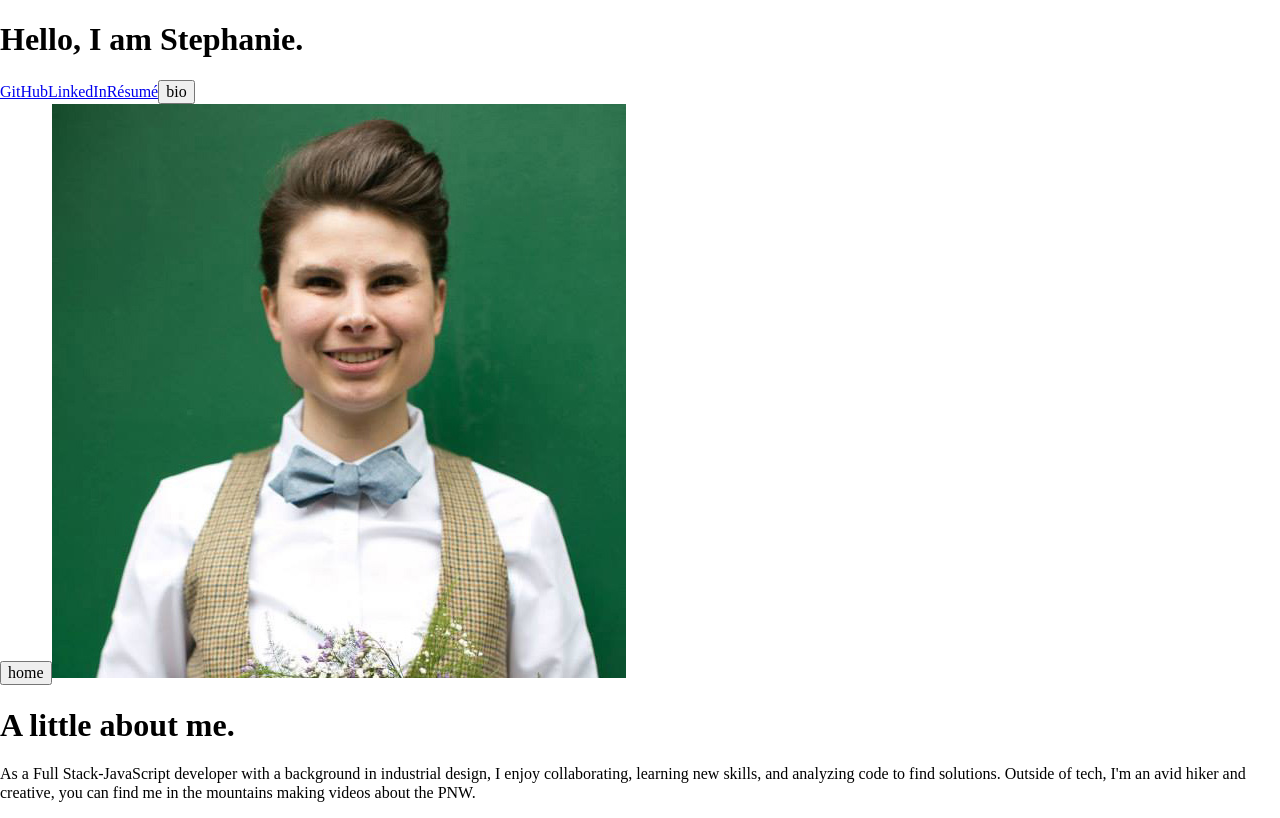
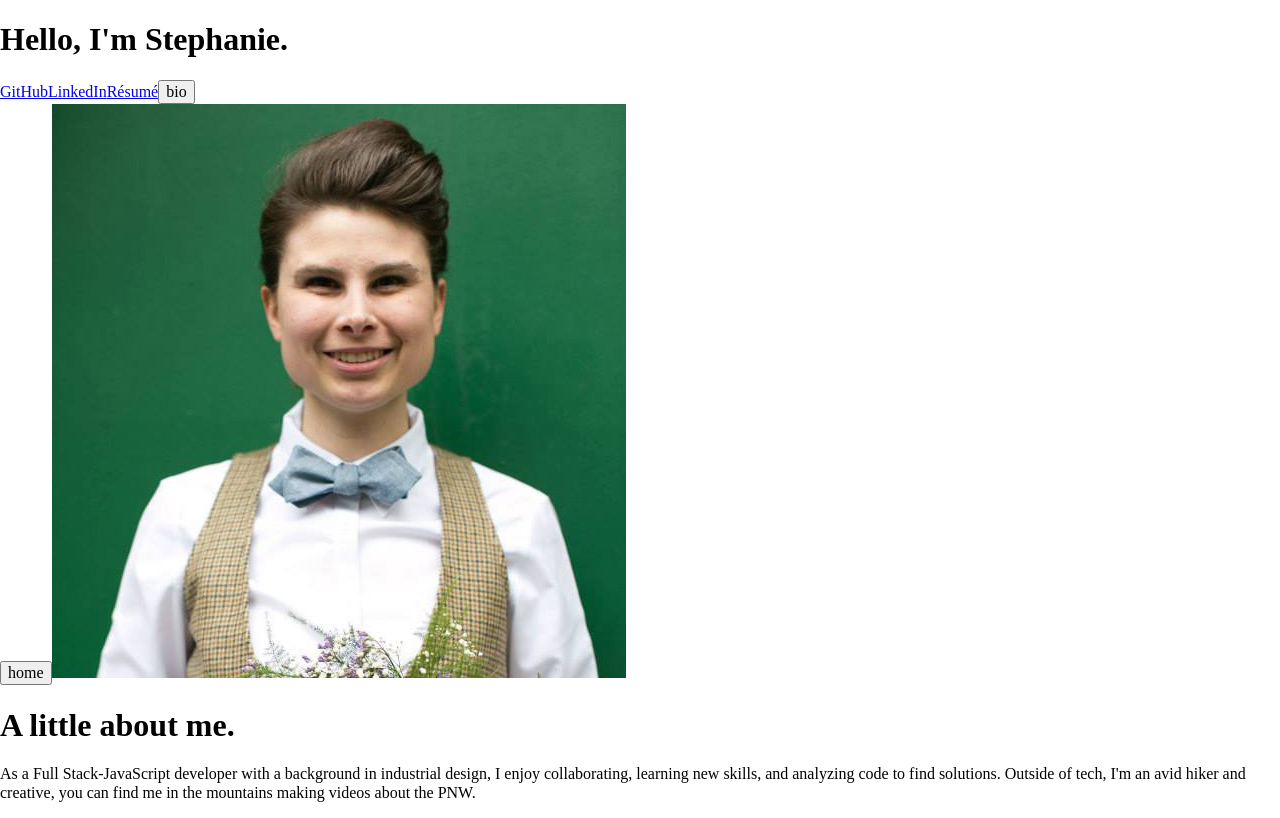
Before and after one commit to stephaniesmith/stephanie, a React app: page / in a window 1280 px wide. Built offline with nearby package versions, Linux system fonts and the light colour scheme; a web font is replaced by a local one.

Commit message:
changed back

```diff
--- a/src/components/home/Home.js
+++ b/src/components/home/Home.js
@@ -19,7 +19,7 @@ export default class Home extends Component {
 
     return (
       <div className={styles.home}>
-        <h1>Hello, I am Stephanie.</h1>
+        <h1>Hello, I'm Stephanie.</h1>
         <a href="https://github.com/stephaniesmith">GitHub</a>
         <a href="https://www.linkedin.com/in/stephanie-lauren-smith/">LinkedIn</a>
         <a href={resume}>Résumé</a>
```
